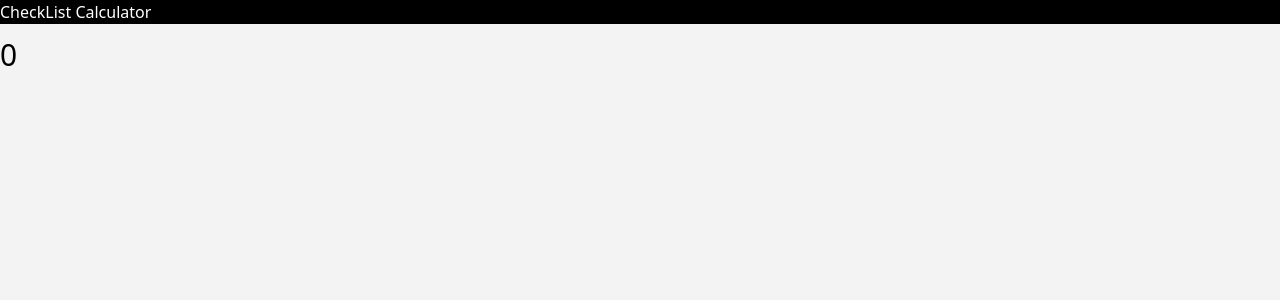
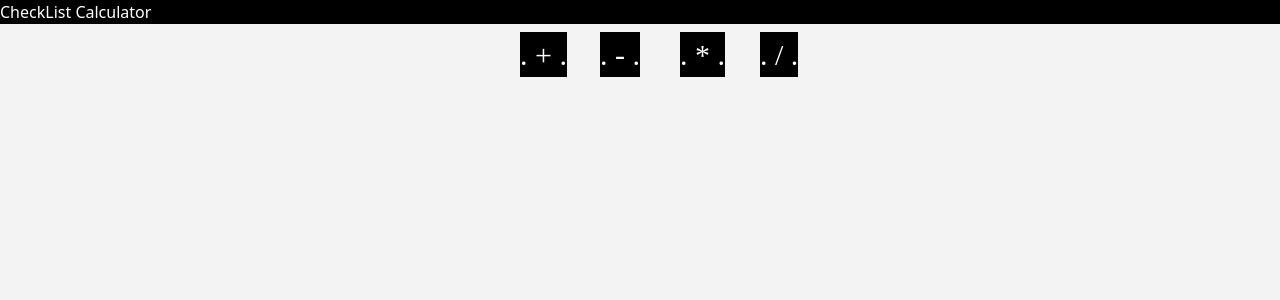
Before and after one commit to anyunseo25/hmmteresting-todo-again, a React (Vite) app: page /calculator in a window 1280 px wide. Shown: the top 300 px of the page. Built offline with nearby package versions, Linux system fonts and the light colour scheme.

Commit message:
시쇼 뭔가 되긴 했습니다 칼큘레이터

```diff
--- a/src/routes/calculator.tsx
+++ b/src/routes/calculator.tsx
@@ -8,7 +8,7 @@ export const Route = createFileRoute('/calculator')({
 
 export default function Calculator() {
 
-  const [Input, setInput] = useState<number>(0);
+  const [Input, setInput] = useState<number | string>('');
   const [numbers, setNumbers] = useState<{id: string; num: number;}[]>([]);
 
     const handleChange = (event) => {
@@ -17,8 +17,8 @@ export default function Calculator() {
     };
     const handleSubmit = (event) => {
     event.preventDefault();
-    setNumbers(numbers =>  [...numbers, {id: uuid(), num: Input}]);
-    setInput(Number(null));
+    setNumbers(numbers =>  [...numbers, {id: uuid(), num: Input as number}]);
+    setInput('');
     };
 
     const handleplus = (num: number) => {
@@ -45,6 +45,15 @@ export default function Calculator() {
 
 
   return (<form onSubmit={handleSubmit} className='bg-[#f3f3f3] h-[100vh]'>
+
+    <button className="absolute bg-[#000000] text-[30px] text-[#ffffff] font-[semibold] left-[600px] top-[31.5px]">. - .</button>
+
+    <button className="absolute bg-[#000000] text-[30px] text-[#ffffff] font-[semibold] left-[680px] top-[31.5px]">. * .</button>
+
+    <button className="absolute bg-[#000000] text-[30px] text-[#ffffff] font-[semibold] left-[760px] top-[31.5px]">. / .</button>
+
+    <button  className="absolute bg-[#000000] text-[30px] text-[#ffffff] font-[semibold] left-[520px] top-[31.5px]">. + .</button>
+
     <input type="text" value={Input} onChange={handleChange} className="text-[30px] w-[500px] h-[60px]" />
    {numbers.map((number) => <div key = {number.id}><button onClick={() => {handleplus(number.num)}} className="absolute bg-[#000000] text-[30px] text-[#ffffff] font-[semibold] left-[520px] top-[31.5px]">. + .</button>
 
```
